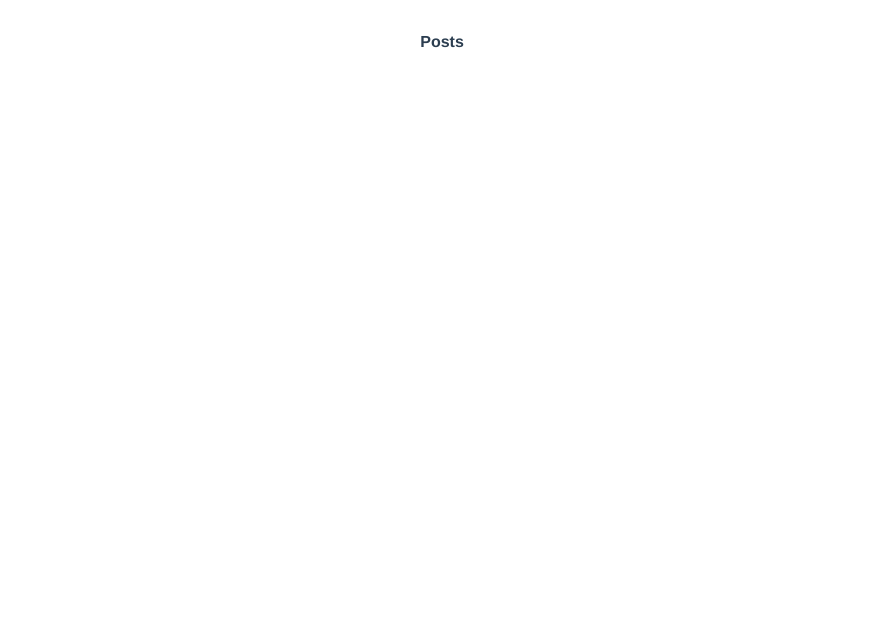
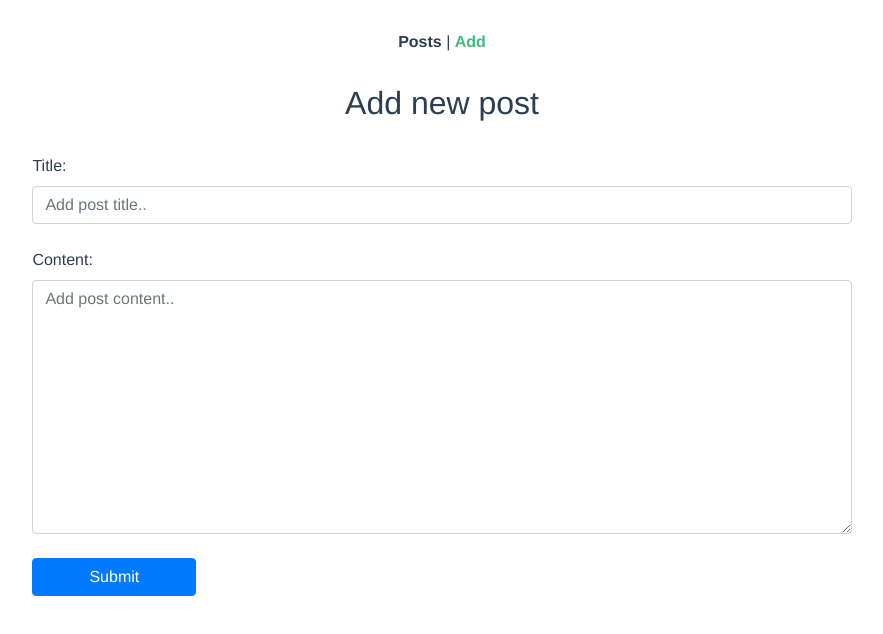
Before and after one commit to bezimeni96/posts_app-VA, a Vue app: page /add in a window 1280 px wide. Shown: the top 634 px of the page, without its empty margins (198-1081 px from the left). Built offline with nearby package versions, Linux system fonts and the light colour scheme.

Commit message:
zadatak 4.1

```diff
--- a/src/App.vue
+++ b/src/App.vue
@@ -1,7 +1,8 @@
 <template>
   <div id="app">
     <div id="nav">
-      <router-link to="/posts">Posts</router-link>
+      <router-link to="/posts">Posts</router-link> |
+      <router-link to="/add">Add</router-link>
     </div>
     <router-view/>
   </div>
--- /dev/null
+++ b/src/components/AddPost.vue
@@ -0,0 +1,53 @@
+<template>
+    <div class="main">
+        <h2>Add new post</h2>
+        <br>
+        <form @submit.prevent="addPost" class="postForm form-group">
+            <label for="postTitle">Title:</label>
+            <input class="form-control" type="text" name="postTitle" id="postTitle" v-model="post.title" placeholder="Add post title.."> <br>
+            <label for="postText">Content:</label>
+            <textarea class="form-control" name="postText" id="postText" cols="30" rows="10" v-model="post.text" placeholder="Add post content.."></textarea> <br>
+            <button type="submit" class="btn btn-primary">Submit</button>
+        </form>
+    </div>
+</template>
+
+<script>
+// import { postsServices } from '../services/PostsServices';
+
+export default {
+    name: "AddPost",
+
+    data() {
+        return {
+            post: {
+                title: '',
+                text: '',
+            }
+        }
+    }
+}
+</script>
+
+<style scoped>
+.main {
+    width: 80%;
+    margin-left: auto;
+    margin-right: auto;
+}
+
+.postForm {
+    width: 80%;
+    margin-left: auto;
+    margin-right: auto;
+    display: flex;
+    flex-direction: column;
+    text-align: left;
+
+}
+
+.btn {
+    width: 20%;
+}
+
+</style>
--- a/src/components/AppPosts.vue
+++ b/src/components/AppPosts.vue
@@ -1,11 +1,10 @@
 <template>
-    <div>
-        <div class="posts-section">
-            <section v-for="post in postsList" :key="post.id">
-                <h2>      <router-link :to="{ name:'single-post', params: {id: post.id} }">{{ post.title }}</router-link></h2>
+    <div class="main">
+        <div >
+            <section v-for="post in postsList" :key="post.id"  class="card card-body">
+                <h2 class="card-title"><router-link :to="{ name:'single-post', params: {id: post.id} }">{{ post.title }}</router-link></h2>
                 <br>
-                <p>{{ post.text }}</p>
-                <hr>
+                <p class="card-text">{{ post.text }}</p>
             </section>
         </div>
     </div>
@@ -31,7 +30,7 @@ export default {
 </script>
 
 <style scoped>
-.posts-section {
+.main {
     width: 80%;
     margin-left: auto;
     margin-right: auto;
--- a/src/components/SinglePost.vue
+++ b/src/components/SinglePost.vue
@@ -1,9 +1,9 @@
 <template>
     <div class="main">
         <h1>{{ post.title }}</h1>
-        <br>
-        <br>
+        <br> <br>
         <p>{{ post.text }}</p>
+        <hr>
     </div>
 </template>
 
--- a/src/router/index.js
+++ b/src/router/index.js
@@ -2,6 +2,7 @@ import Vue from 'vue'
 import VueRouter from 'vue-router'
 import AppPosts from '../components/AppPosts'
 import SinglePost from '../components/SinglePost'
+import AddPost from '../components/AddPost'
 
 Vue.use(VueRouter)
 
@@ -20,6 +21,11 @@ const routes = [
     path: '/posts/:id',
     name: 'single-post',
     component: SinglePost
+  },
+  {
+    path: '/add',
+    name: 'add-post',
+    component: AddPost
   }
 ]
 
--- a/src/services/PostsServices.js
+++ b/src/services/PostsServices.js
@@ -6,11 +6,15 @@ export default class PostsServices {
     }
 
     getAll() {
-        return axios.get('/posts')
+        return axios.get('/posts');
     }
 
     get(id) {
-        return axios.get(`/posts/${id}`)
+        return axios.get(`/posts/${id}`);
+    }
+
+    add(post) {
+        return axios.post('/posts', post);
     }
 }
 
```
